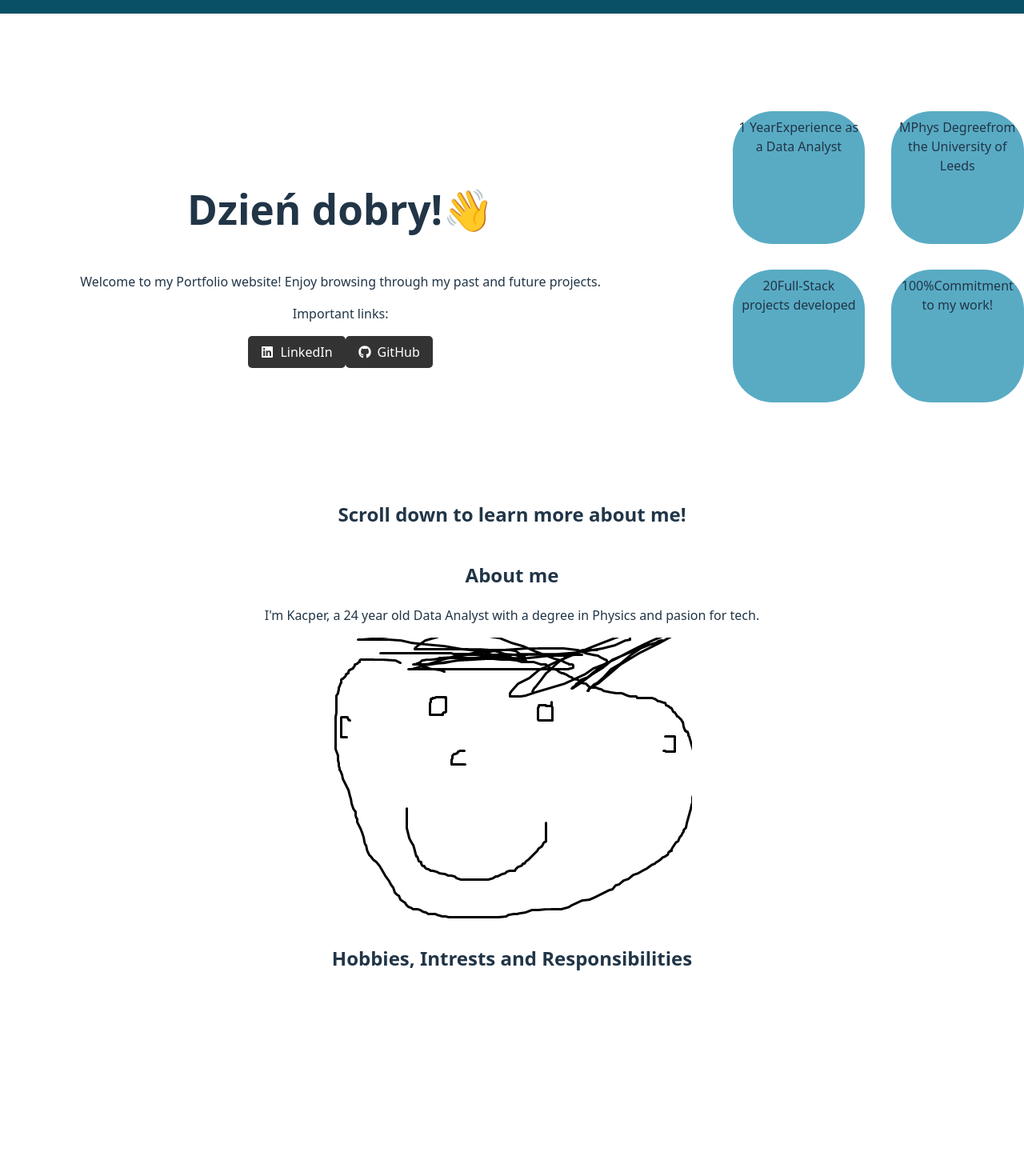
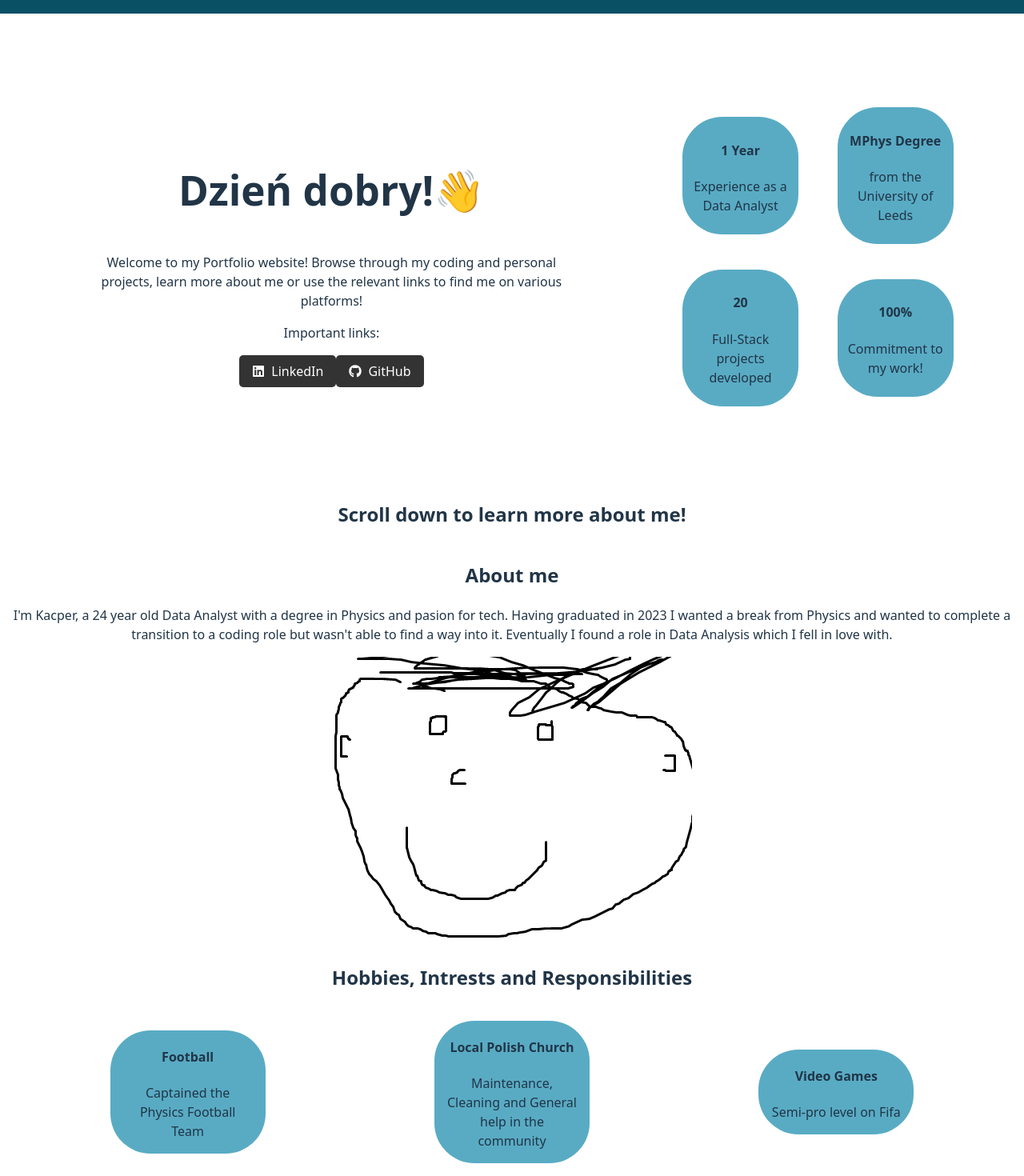
Before and after one commit to KacperProg/React-Portfolio-Site, a React (Vite) app: page / in a window 1280 px wide. Shown: the part 95-1565 px from the top of the page at 80% size. Before the commit the page ends 1331 px from the top, so only its background shows below. Built offline with nearby package versions, Linux system fonts and the light colour scheme; the HTML template or start-up script is replaced by a standard one.

Commit message:
Added tiles to hobbies section

```diff
--- a/src/Pages/Home.css
+++ b/src/Pages/Home.css
@@ -8,17 +8,13 @@
     border-radius: 5px;
 }
 
-.buttons-container {
-    margin-top: 0rem;
-}
-
 .hero-section {
     display: flex;
     align-items: center;
     justify-content: space-between;
     height: 100vh;
     margin-top: -5rem;
-    gap: 4rem;
+    gap: 1rem;
 }
 
 .hero-left {
@@ -33,13 +29,30 @@
     gap: 2rem;
     justify-items: center;
     align-items: center;
-
+    margin-right: 5rem;
 }
 
 .hero-component {
   background-color: #59abc4;
   padding: 0.5rem;
   border-radius: 50px;
-  width: 90%;
+  width: 80%;
   aspect-ratio: 1 / 1;
 }
+
+.hobbies-container {
+    display: grid;
+    padding: 1rem 2rem;
+    align-items: center;
+    grid-template-columns: repeat(3, 1fr);
+    justify-items: center;
+}
+
+
+.hobby-component {
+    background-color: #59abc4;
+    border-radius: 50px;
+    width: 40%;
+    aspect-ratio: 2 / 1;
+    padding: 0 1rem;
+}
--- a/src/Pages/Home.jsx
+++ b/src/Pages/Home.jsx
@@ -26,12 +26,27 @@ function Home() {
     }
   ];
 
+  const hobbiesBoxes = [
+    {
+      name: "Football",
+      desc: "Captained the Physics Football Team"
+    },
+    {
+      name: "Local Polish Church",
+      desc: "Maintenance, Cleaning and General help in the community"
+    },
+    {
+      name: "Video Games",
+      desc: "Semi-pro level on Fifa"
+    }
+  ];
+
   return (
     <section className="main-container">
       <section className="hero-section">
         <div className="hero-left">
           <h1>Dzień dobry!👋</h1>
-          <p>Welcome to my Portfolio website! Enjoy browsing through my past and future projects.</p>
+          <p style={{padding: "0 12%"}}>Welcome to my Portfolio website! Browse through my coding and personal projects, learn more about me or use the relevant links to find me on various platforms!</p>
           <p>Important links:</p>
           <div className='buttons-container'>
             <a
@@ -57,8 +72,8 @@ function Home() {
         <div className="hero-right">
           {heroRight.map((card, index) => (
             <div key={index} className="hero-component">
-              {card.header}
-              {card.text}
+              <h4>{card.header}</h4>
+              <p>{card.text}</p>
             </div>
           ))}
         </div>
@@ -67,11 +82,18 @@ function Home() {
       <article>
         <h2>About me</h2>
         <div>
-          <p>I'm Kacper, a 24 year old Data Analyst with a degree in Physics and pasion for tech. </p>
+          <p>I'm Kacper, a 24 year old Data Analyst with a degree in Physics and pasion for tech. Having graduated in 2023 I wanted a break from Physics and wanted to complete a transition to a coding role but wasn't able to find a way into it. Eventually I found a role in Data Analysis which I fell in love with. </p>
           <img src={facePic} alt="This is me!" />
         </div>
         <h2>Hobbies, Intrests and Responsibilities</h2>
-        <p></p>
+        <div className="hobbies-container">
+          {hobbiesBoxes.map((hobby, index) => (
+            <div key={index} className="hobby-component">
+              <h4>{hobby.name}</h4>
+              <p>{hobby.desc}</p>
+            </div>
+          ))}
+        </div>
       </article>
     </section>
   );
```
